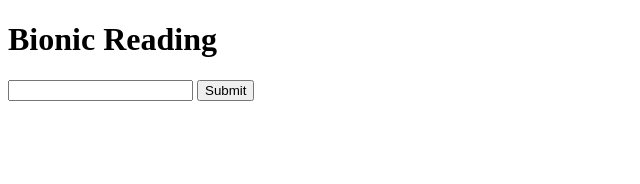
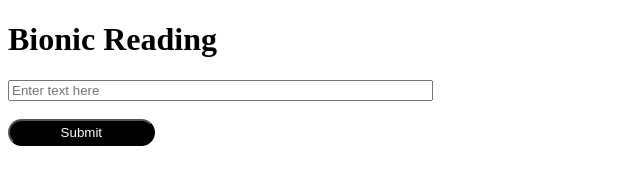
Before and after one commit to Shafiul23/bionic_reading, a website: page index.html in a window 1280 px wide. Shown: the whole page, without its empty margins (0-640 px from the left). Drawn offline with Linux system fonts and the light colour scheme.

Commit message:
updated file structure

```diff
--- /dev/null
+++ b/index.css
@@ -0,0 +1,13 @@
+div {
+    display: block;
+    justify-content: center;
+}
+
+button {
+    background: black;
+    color: #fff;
+    width: 11em;
+    height: 2em;
+    border-radius: 1.5em;
+    cursor: pointer;
+}
--- a/index.html
+++ b/index.html
@@ -6,44 +6,18 @@
     <meta http-equiv="X-UA-Compatible" content="IE=edge">
     <meta name="viewport" content="width=device-width, initial-scale=1.0">
     <title>Bionic Reading</title>
+    <link rel="stylesheet" href="index.css">
 </head>
 
 <body>
-    <h1>Bionic Reading</h1>
-    <input type="text" id="myText">
-    <button onclick="bionic()">Submit</button>
-    <p id="demo"></p>
-    <script>
-        function bionic() {
-            let text = ""
-            let str = document.getElementById("myText").value
-            wordArray = str.split(" ")
-            wordArray.forEach(bold)
-
-            document.getElementById("demo").innerHTML = text;
-
-            function bold(word) {
-
-                if (word.length == 3) {
-                    len = 1
-                } else {
-                    len = Math.ceil(word.length / 2)
-                }
-
-                // len = Math.ceil(word.length / 2)
-
-                for (i = 0; i < len; i++) {
-                    text += word[i].bold()
-                }
-
-                for (j = len; j < word.length; j++) {
-                    text += word[j]
-                }
-                text += " "
-            }
-        }
-    </script>
-
+    <div>
+        <h1>Bionic Reading</h1>
+        <input type="text" id="myText" placeholder="Enter text here" size="50">
+        <br /><br />
+        <button onclick="bionic()" type="submit">Submit</button>
+        <p id="demo"></p>
+    </div>
+    <script src="index.js"></script>
 </body>
 
 </html>
--- /dev/null
+++ b/index.js
@@ -0,0 +1,28 @@
+function bionic() {
+    let text = ""
+    let str = document.getElementById("myText").value
+    wordArray = str.split(" ")
+    wordArray.forEach(bold)
+
+    document.getElementById("demo").innerHTML = text;
+
+    function bold(word) {
+
+        if (word.length == 3) {
+            len = 1
+        } else {
+            len = Math.ceil(word.length / 2)
+        }
+
+        // len = Math.ceil(word.length / 2)
+
+        for (i = 0; i < len; i++) {
+            text += word[i].bold()
+        }
+
+        for (j = len; j < word.length; j++) {
+            text += word[j]
+        }
+        text += " "
+    }
+}
```
